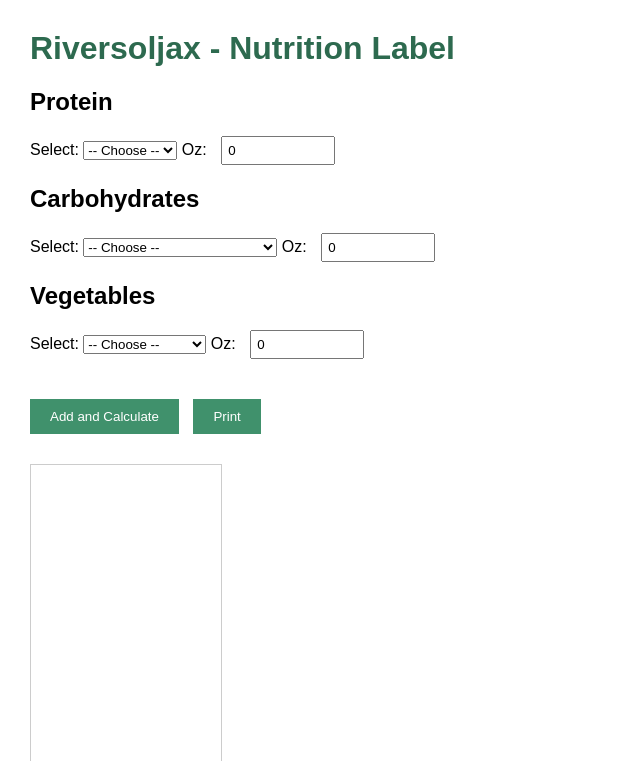
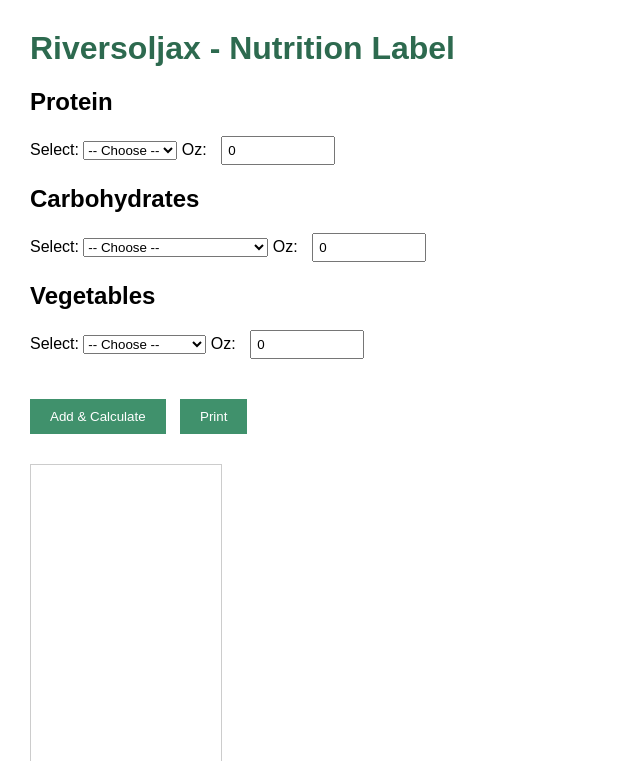
Before and after one commit to Chris6776-soli/riversoljaxfactlabel, a Flask app: page / in a window 1280 px wide. Shown: the top 761 px of the page, without its empty margins (0-640 px from the left). Run offline with Flask 3, Linux system fonts and the light colour scheme.

Commit message:
100Update index.html

```diff
--- a/templates/index.html
+++ b/templates/index.html
@@ -99,7 +99,7 @@
           <option value="papa_blanca">White Potato</option>
           <option value="papa_roja">Red Potato</option>
           <option value="arroz">White Rice</option>
-          <option value="pasta">Penne Pasta (Barilla Protein)</option>
+          <option value="pasta">Penne Barilla Protein Pasta</option>
           <option value="quinoa">Quinoa</option>
           <option value="coliflor">Cauliflower</option>
         </select>
@@ -125,7 +125,7 @@
       </label>
     </div>
 
-    <button type="submit" style="margin-right: 10px;">Add and Calculate</button>
+    <button type="submit" style="margin-right: 10px;">Add & Calculate</button>
     <button type="button" onclick="window.print()">Print</button>
   </form>
 
```
